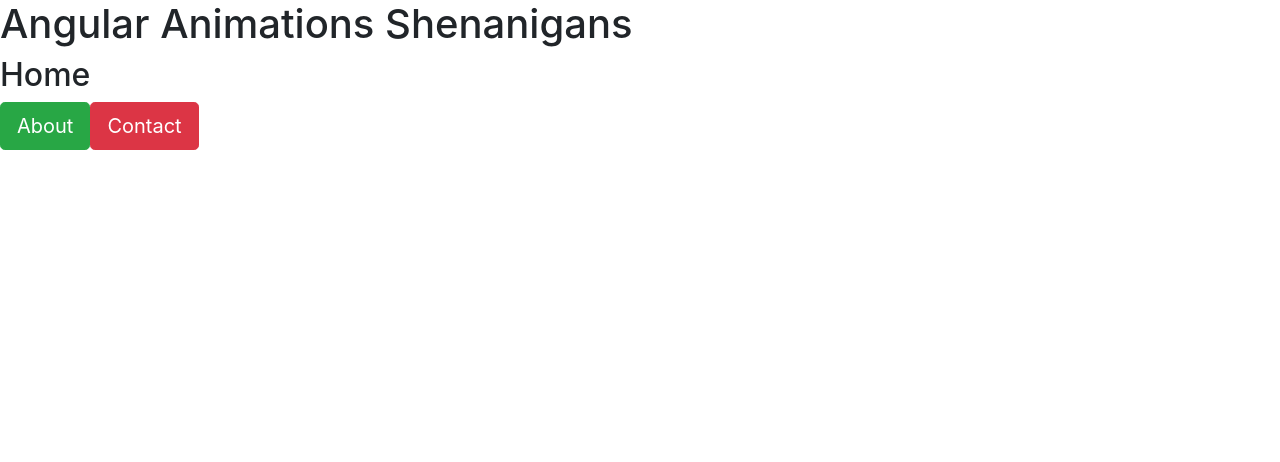
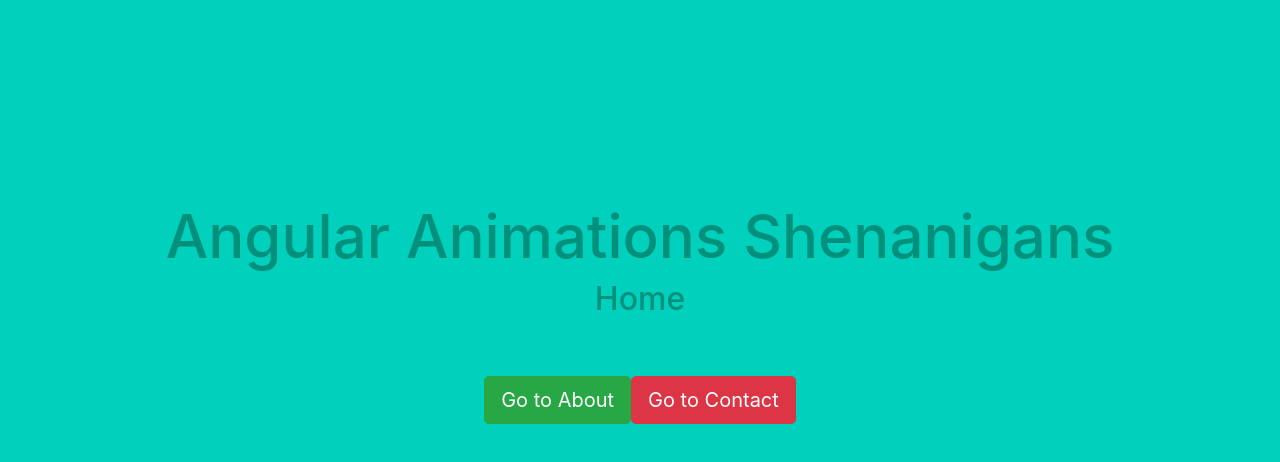
Before and after one commit to wugenshui/ppt, a Vue app in the folder vue-webpack/: page /About in a window 1280 px wide. Shown: the top 462 px of the page. Built offline with nearby package versions, Linux system fonts and the light colour scheme.

Commit message:
动画效果

```diff
--- a/vue-webpack/src/About.vue
+++ b/vue-webpack/src/About.vue
@@ -1,12 +1,12 @@
 <template>
-    <div>
-        <!-- page-about.html -->
-        <h1>Animating Pages Is Fun</h1>
-        <h2>About</h2>
+  <div class="page page-about">
+    <!-- page-about.html -->
+    <h1>Animating Pages Is Fun</h1>
+    <h2>About</h2>
 
-        <a href="#" class="btn btn-primary btn-lg">Home</a>
-        <a href="#contact" class="btn btn-danger btn-lg">Contact</a>
-    </div>
+    <router-link to="/" class="btn btn-primary btn-lg">Home</router-link>
+    <router-link to="/contact" class="btn btn-danger btn-lg">Contact</router-link>
+  </div>
 </template>
 
 <script>
@@ -18,5 +18,18 @@ export default {
 </script>
 
 <style scoped>
+.page-about {
+  background: #e59400;
+  color: #a55400;
+}
 
+.fade-enter-active,
+.fade-leave-active {
+  animation: slideInRight 1s both ease-in;
+}
+
+.fade-enter,
+.fade-leave-to {
+  animation: slideOutLeft 1s both ease-in;
+}
 </style>
--- a/vue-webpack/src/App.vue
+++ b/vue-webpack/src/App.vue
@@ -1,15 +1,112 @@
 <template>
   <div id="app">
-    <router-view></router-view>
+    <transition name="fade">
+      <router-view></router-view>
+    </transition>
   </div>
 </template>
 
 <script>
 export default {
   mounted() {}
-};
+}
 </script>
 
 <style>
+.page {
+  bottom: 0;
+  padding-top: 200px;
+  position: absolute;
+  text-align: center;
+  top: 0;
+  width: 100%;
+}
+.page h1 {
+  font-size: 60px;
+}
 
+.page a {
+  margin-top: 50px;
+}
+
+@keyframes rotateFall {
+  0% {
+    transform: rotateZ(0deg);
+  }
+  20% {
+    transform: rotateZ(10deg);
+    animation-timing-function: ease-out;
+  }
+  40% {
+    transform: rotateZ(17deg);
+  }
+  60% {
+    transform: rotateZ(16deg);
+  }
+  100% {
+    transform: translateY(100%) rotateZ(17deg);
+  }
+}
+
+/* slide in from the bottom */
+
+@keyframes slideOutLeft {
+  to {
+    transform: translateX(-100%);
+  }
+}
+
+/* rotate out newspaper */
+
+@keyframes rotateOutNewspaper {
+  to {
+    transform: translateZ(-3000px) rotateZ(360deg);
+    opacity: 0;
+  }
+}
+
+/* entering animations --------------------------------------- */
+
+/* scale up */
+
+@keyframes scaleUp {
+  from {
+    opacity: 0.3;
+    -webkit-transform: scale(0.8);
+  }
+}
+
+/* slide in from the right */
+
+@keyframes slideInRight {
+  from {
+    transform: translateX(100%);
+  }
+  to {
+    transform: translateX(0);
+  }
+}
+
+/* slide in from the bottom */
+
+@keyframes slideInUp {
+  from {
+    transform: translateY(100%);
+  }
+  to {
+    transform: translateY(0);
+  }
+}
+
+.fade-enter-active,
+.fade-leave-active {
+  animation: scaleUp 0.5s both ease-in;
+  z-index: 8888;
+}
+
+.fade-enter,
+.fade-leave-to {
+  animation: slideOutLeft 0.5s both ease-in;
+  z-index: 9999;
+}
 </style>
--- a/vue-webpack/src/Contact.vue
+++ b/vue-webpack/src/Contact.vue
@@ -1,12 +1,12 @@
 <template>
-    <div>
-        <!-- page-contact.html -->
-        <h1>Tons of Animations</h1>
-        <h2>Contact</h2>
+  <div class="page page-contact">
+    <!-- page-contact.html -->
+    <h1>Tons of Animations</h1>
+    <h2>Contact</h2>
 
-        <a href="#" class="btn btn-primary btn-lg">Home</a>
-        <a href="#about" class="btn btn-success btn-lg">About</a>
-    </div>
+    <router-link to="/" class="btn btn-primary btn-lg">Home</router-link>
+    <router-link to="/about" class="btn btn-success btn-lg">About</router-link>
+  </div>
 </template>
 
 <script>
@@ -18,5 +18,19 @@ export default {
 </script>
 
 <style scoped>
+.page-contact {
+  background: #ffa6bb;
+  color: #9e0000;
+}
 
+.fade-enter-active,
+.fade-leave-active {
+  transform-origin: 50% 50%;
+  animation: rotateOutNewspaper 1s both ease-in;
+}
+
+.fade-enter,
+.fade-leave-to {
+  animation: slideInUp 1s both ease-in;
+}
 </style>
--- a/vue-webpack/src/Home.vue
+++ b/vue-webpack/src/Home.vue
@@ -1,12 +1,12 @@
 <template>
-    <div>
-        <!-- page-home.html -->
-        <h1>Angular Animations Shenanigans</h1>
-        <h2>Home</h2>
+  <div class="page page-home">
+    <!-- page-home.html -->
+    <h1>Angular Animations Shenanigans</h1>
+    <h2>Home</h2>
 
-        <a href="#about" class="btn btn-success btn-lg">About</a>
-        <a href="#contact" class="btn btn-danger btn-lg">Contact</a>
-    </div>
+    <router-link to="/about" class="btn btn-success btn-lg">Go to About</router-link>
+    <router-link to="/contact" class="btn btn-danger btn-lg">Go to Contact</router-link>
+  </div>
 </template>
 
 <script>
@@ -18,5 +18,19 @@ export default {
 </script>
 
 <style scoped>
+.page-home {
+  background: #00d0bc;
+  color: #00907c;
+}
 
+.fade-enter-active,
+.fade-leave-active {
+  animation: scaleUp 1s both ease-in;
+}
+
+.fade-enter,
+.fade-leave-to {
+  transform-origin: 0% 0%;
+  animation: rotateFall 1s both ease-in;
+}
 </style>
--- a/vue-webpack/src/index.js
+++ b/vue-webpack/src/index.js
@@ -1,7 +1,7 @@
 import Vue from "vue"
 import Router from "vue-router"
 import App from "./App.vue"
-import 'bootstrap/dist/css/bootstrap.css'
+import "bootstrap/dist/css/bootstrap.css"
 
 Vue.use(Router)
 
--- a/vue-webpack/webpack.config.js
+++ b/vue-webpack/webpack.config.js
@@ -10,7 +10,7 @@ module.exports = {
   module: {
     rules: [
       { test: /\.vue$/, loader: ["vue-loader"], exclude: /node_modules/ },
-      { test: /\.css$/, use: ["style-loader", "css-loader", "postcss-loader"] }
+      { test: /\.css$/, use: ["style-loader", "css-loader"] }
       //   { test: /\.(png|svg|jpg|gif|ico)$/, use: ["file-loader"] },
     ]
   },
```
